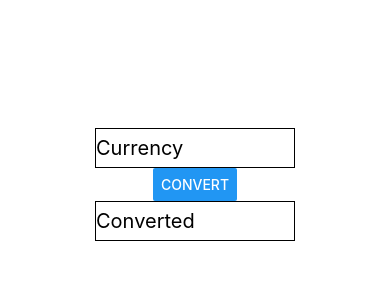
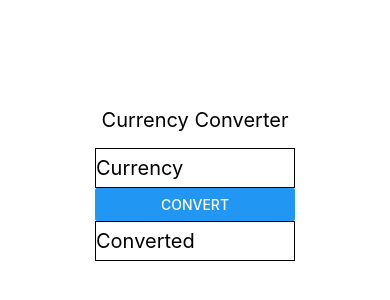
Before and after one commit to PiotrZadka/Currency-Converter, a React Native app: screen / in a window 390 px wide. Shown: the part 238-538 px from the top of the page. Built offline with nearby package versions, Linux system fonts and the light colour scheme.

Commit message:
Styling + alert

```diff
--- a/App.js
+++ b/App.js
@@ -1,5 +1,5 @@
 import React from 'react';
-import { StyleSheet, View } from 'react-native';
+import {Text, StyleSheet, View } from 'react-native';
 import PropTypes from 'prop-types';
 
 import ConvertButton from './Components/ConvertButton'
@@ -8,9 +8,10 @@ import InputField from './Components/InputField'
 export default function App() {
   return (
     <View style={styles.container}>
+      <Text style = {{height: 40, fontSize: 20}} >{"Currency Converter"}</Text>
       <InputField placeholder = {"Currency"}/>
       <ConvertButton title={"Convert"}/>
-      <InputField placeholder = {"Converted"}/>
+      <InputField placeholder = {"Converted"} editable = {false}/>
     </View>
   );
 }
--- a/Components/ConvertButton.js
+++ b/Components/ConvertButton.js
@@ -1,10 +1,32 @@
 import React from 'react'
-import { Button } from 'react-native';
+import { Button, View, StyleSheet, Alert } from 'react-native';
 
-const ClickMeButton = ({ title }) =>{
+const ConvertButton = ({ title }) =>{
+
+    const handlePress = () =>{
+        Alert.alert(
+            'Message',
+            'Acknowledge the message',
+            [
+              {text: 'OK', onPress: () => console.log('OK Pressed')},
+            ],
+            { cancelable: false }
+          )
+    }
+
     return(
-        <Button title={title}></Button>
+        <View style={ styles.button }>
+            <Button title={title} onPress={ handlePress }></Button>
+        </View>
     )
 }
 
-export default ClickMeButton
+const styles = StyleSheet.create({
+    button: {
+        width: 200
+    },
+});
+
+
+
+export default ConvertButton
--- a/Components/InputField.js
+++ b/Components/InputField.js
@@ -1,20 +1,24 @@
 import React from 'react'
-import { TextInput } from 'react-native';
-import { Colors } from 'react-native/Libraries/NewAppScreen';
+import { TextInput, StyleSheet } from 'react-native';
 
-const InputField = ({ placeholder }) =>{
+const InputField = ({ placeholder, editable }) =>{
     return(
         <TextInput
-            style={{
-                width: 200,
-                height: 40,
-                borderColor: 'black',
-                borderWidth: 0.5,
-                fontSize: 20
-            }}
+            style = {styles.inputtext}
             placeholder = {placeholder}
+            editable = {editable}
         />
     )
 }
 
+const styles = StyleSheet.create({
+    inputtext: {
+        width: 200,
+        height: 40,
+        borderColor: 'black',
+        borderWidth: 0.5,
+        fontSize: 20
+    },
+});
+
 export default InputField
```
Also changed, not shown: Components/ClickMeButton.js (deleted, +0 -21 lines).
